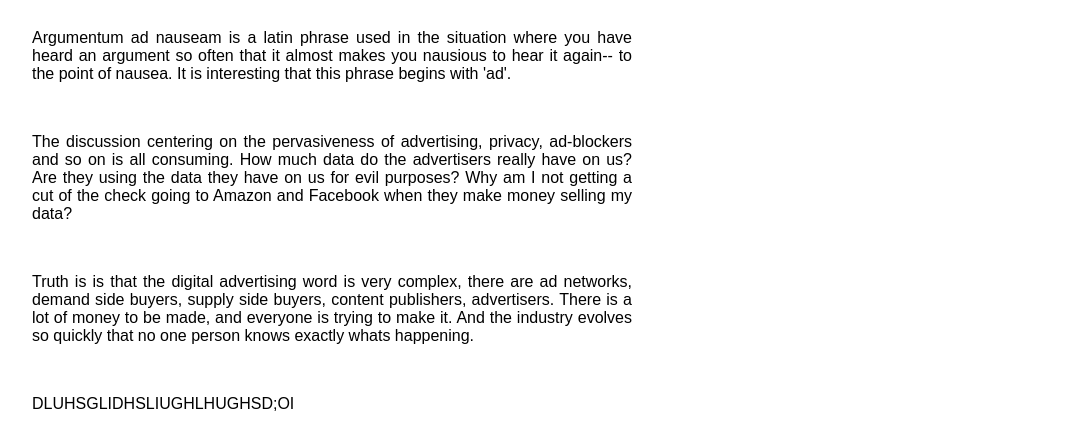
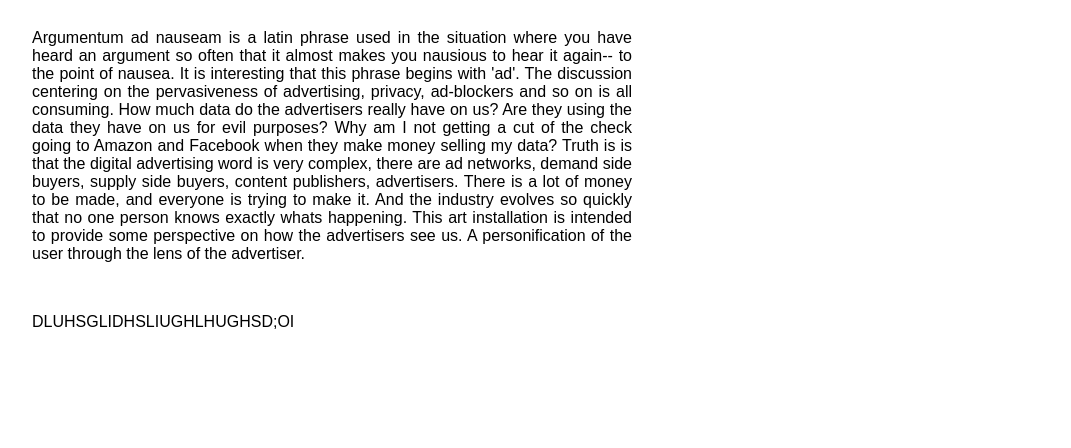
Before and after one commit to morenoh149/AdNauseam, a plain HTML site: page about.html in a window 1280 px wide. Shown: the part 56-504 px from the top of the page, without its empty margins (96-1167 px from the left). Drawn offline with Linux system fonts and the light colour scheme.

Commit message:
editing about page

```diff
--- a/about.html
+++ b/about.html
@@ -17,15 +17,12 @@
     </nav>
     <p>
       Argumentum ad nauseam is a latin phrase used in the situation where you have heard an argument so often that it almost makes you nausious to hear it again-- to the point of nausea. It is interesting that this phrase begins with 'ad'.
-    </p>
-    <br>
-    <p>
+
       The discussion centering on the pervasiveness of advertising, privacy, ad-blockers and so on is all consuming. How much data do the advertisers really have on us? Are they using the data they have on us for evil purposes? Why am I not getting a cut of the check going to Amazon and Facebook when they make money selling my data?
-    </p>
-    <br>
-    <p>
 
       Truth is is that the digital advertising word is very complex, there are ad networks, demand side buyers, supply side buyers, content publishers, advertisers. There is a lot of money to be made, and everyone is trying to make it. And the industry evolves so quickly that no one person knows exactly whats happening.
+
+      This art installation is intended to provide some perspective on how the advertisers see us. A personification of the user through the lens of the advertiser.
     </p>
     <br>
     <p>
```
